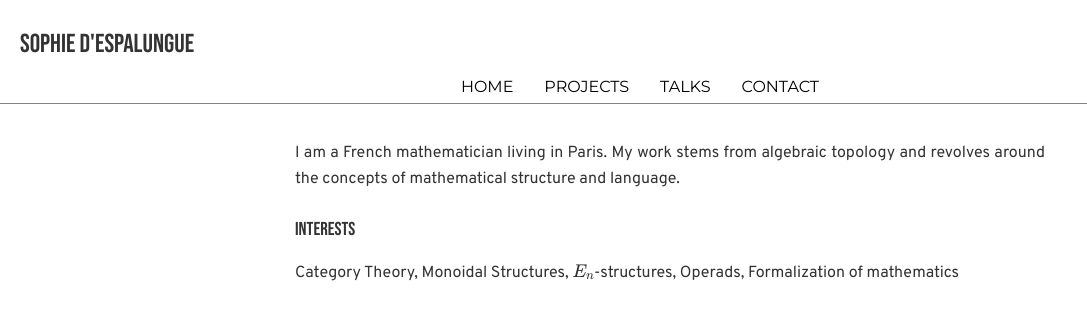
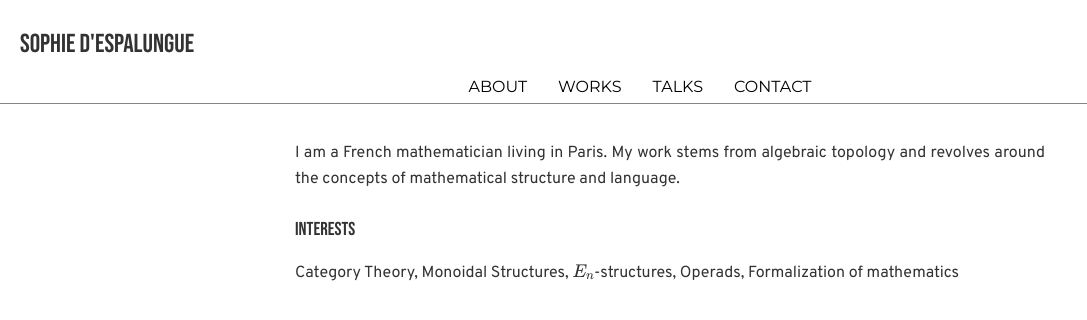
Before and after one commit to sdspmon/math, a Jekyll site: the page built from index.md, in a window 1280 px wide. Shown: the top 320 px of the page, without its empty margins (0-1087 px from the left). Built offline with Jekyll 4.4.1, drawn with Linux system fonts in a browser that asks for light colours; formulas are drawn with MathJax 3.

Commit message:
Renommer fichiers projets-> work

```diff
--- a/_includes/nav.html
+++ b/_includes/nav.html
@@ -1,7 +1,7 @@
 <nav class="nav">
   <div class="top-nav">
-      <a class="nav-item" href="{{ site.url }}/">HOME</a>
-      <a class="nav-item" href="{{ site.baseurl }}/works/index">PROJECTS</a>
+      <a class="nav-item" href="{{ site.url }}/">ABOUT</a>
+      <a class="nav-item" href="{{ site.baseurl }}/works/index">WORKS</a>
       <a class="nav-item" href="{{ site.baseurl }}/talks/index">TALKS</a>
       <a class="nav-item" href="mailto:sophie@espalungue.xyz">CONTACT</a>
   </div>
```
Also changed, not shown: _layouts/work.html (renamed from _layouts/project.html), _works/index.md (renamed from _projects/index.md), _works/work1.md (renamed from _projects/project1.md), _works/work2.md (renamed from _projects/project2.md).
